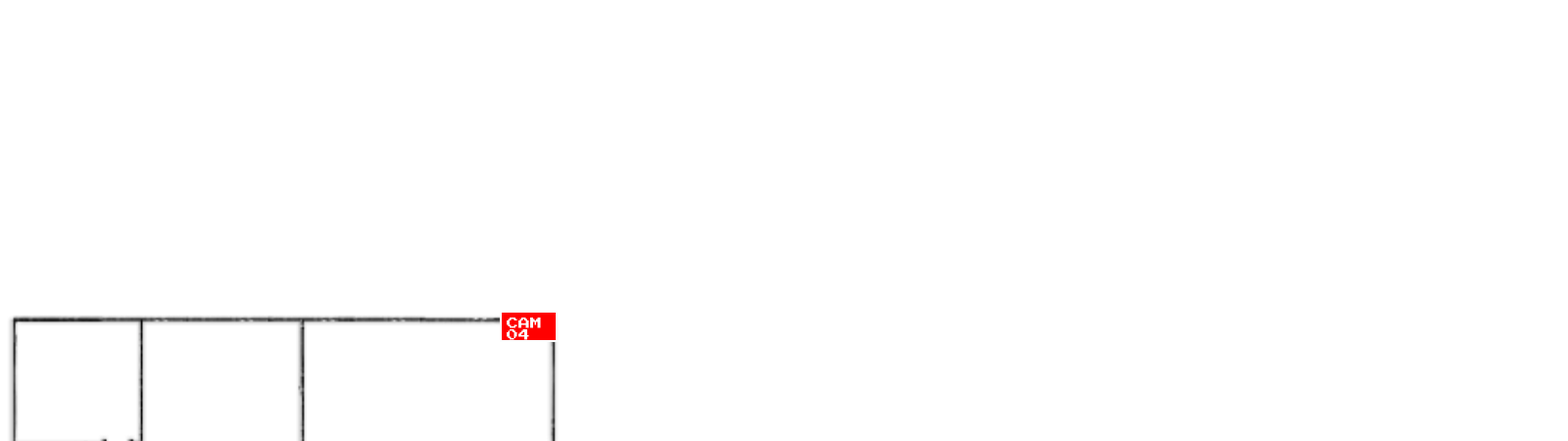
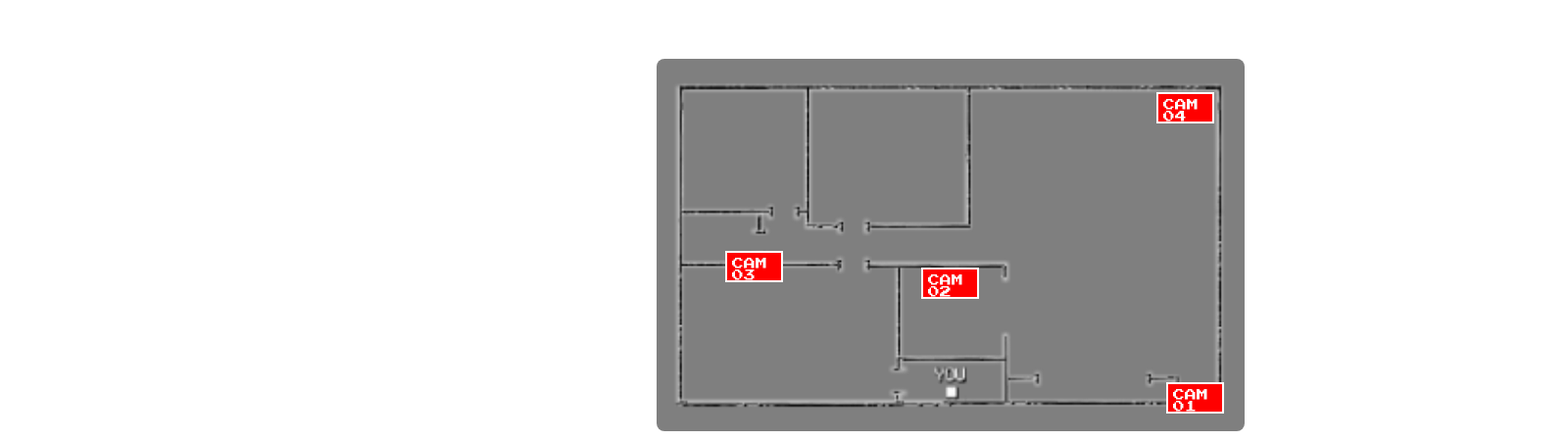
Before and after one commit to PeterNichola5/fnaf-cams, a Vue app in the folder client/: page /guard in a window 1280 px wide. Shown: the part 350-800 px from the top of the page at 98% size, 1600 px wide, since content can reach past the window. Built offline with nearby package versions, Linux system fonts and the light colour scheme.

Commit message:
added css for hud background and styling

```diff
--- a/client/src/components/FnafButton.vue
+++ b/client/src/components/FnafButton.vue
@@ -31,7 +31,6 @@
     button {
         font-family: "Press Start 2P";
         color: #fcfcfc;
-        position: fixed;
         font-size: 1.5vmin;
         text-align: left;
         border: 0.18rem solid #fcfcfc;
@@ -44,6 +43,10 @@
         cursor: pointer;
     }
 
+    main {
+        max-width: max-content;
+    }
+
     .noSrc {
         background: red;
     }
--- a/client/src/components/HudComponent.vue
+++ b/client/src/components/HudComponent.vue
@@ -35,24 +35,24 @@ export default {
     #cam01 {
         position: relative;
         top: 330px;
-        left: 525px;
+        left: 510px;
     }
 
     #cam02 {
         position: relative;
-        top: 205px;
+        top: 175px;
         left: 260px;
     }
 
     #cam03 {
         position: relative;
-        top: 180px;
-        left: 80px;
+        top: 120px;
+        left: 60px;
     }
 
     #cam04 {
         position: relative;
-        top: 20px;
-        left: 510px;
+        top: -80px;
+        left: 500px;
     }
 </style>
--- a/client/src/views/GuardView.vue
+++ b/client/src/views/GuardView.vue
@@ -1,7 +1,9 @@
 <template>
-    <div>
+    <div id="guard-container">
         <video  ref="video" :srcObject="currentStream" autoplay></video>
+        <div id="hud-container"></div>
         <HudComponent id="hud"/>
+
     </div>
 
 </template>
@@ -23,15 +25,33 @@
 </script>
 
 <style scoped>
+    #guard-container {
+        bottom: 10px;
+        right: 10px;
+    }
     video {
-        width: 100%;
-        height: 100%;
+        position: absolute;
+        min-width: 100%;
+        min-height: 100%;
         z-index: -1;
+        filter: grayscale();
     }
 
+    #hud-container {
+        z-index: 3;
+        position: fixed;
+        width: 600px;
+        height: 380px;
+        background-color: rgba(0, 0, 0, 0.5);
+        border-radius: 0.5rem;
+        bottom: 10px;
+        right: 10px;
+
+    }
     #hud {
         position: fixed;
         z-index: 4;
-        top: -300;
+        bottom: 10px;
+        right: 0px;
     }
 </style>
--- a/client/src/views/HomeView.vue
+++ b/client/src/views/HomeView.vue
@@ -34,7 +34,7 @@
 
       availableDevices.getUserMedia({
         audio: true,
-        video: { width: 500, height: 500, facingMode: 'environment'},
+        video: { width: 1920, height: 1080, facingMode: 'environment'},
       }).then(stream => {
         this.media = stream;
         this.connect();
--- a/client/src/views/HostView.vue
+++ b/client/src/views/HostView.vue
@@ -106,6 +106,7 @@ export default {
 
     unsub() {
       this.rtcSub.unsubscribe();
+      this.$store.commit('SET_CURRENT_STREAM', this.$store.state.hostProperties.cameras[0]);
       this.$router.push({name: 'guard'});
     }
   },
```
